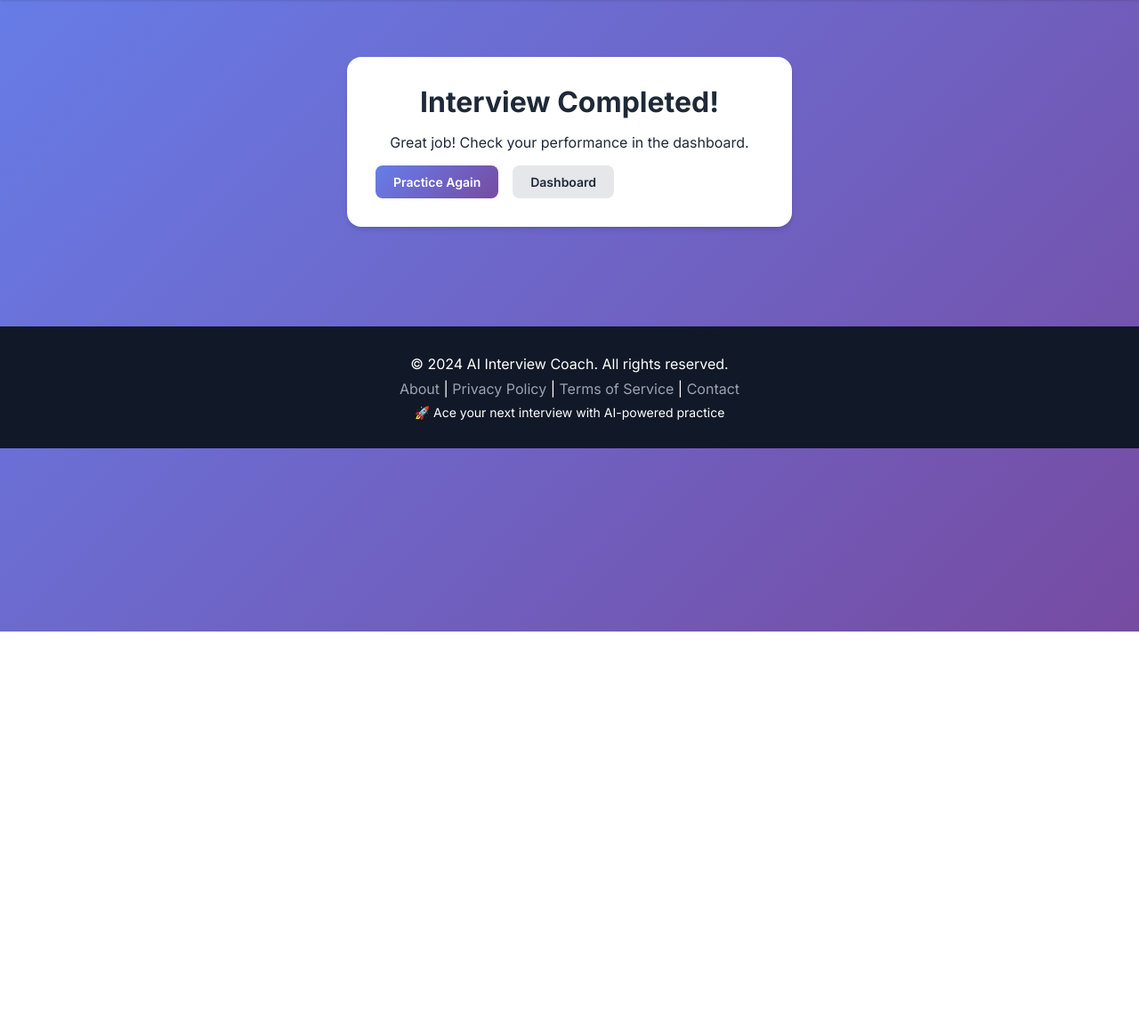
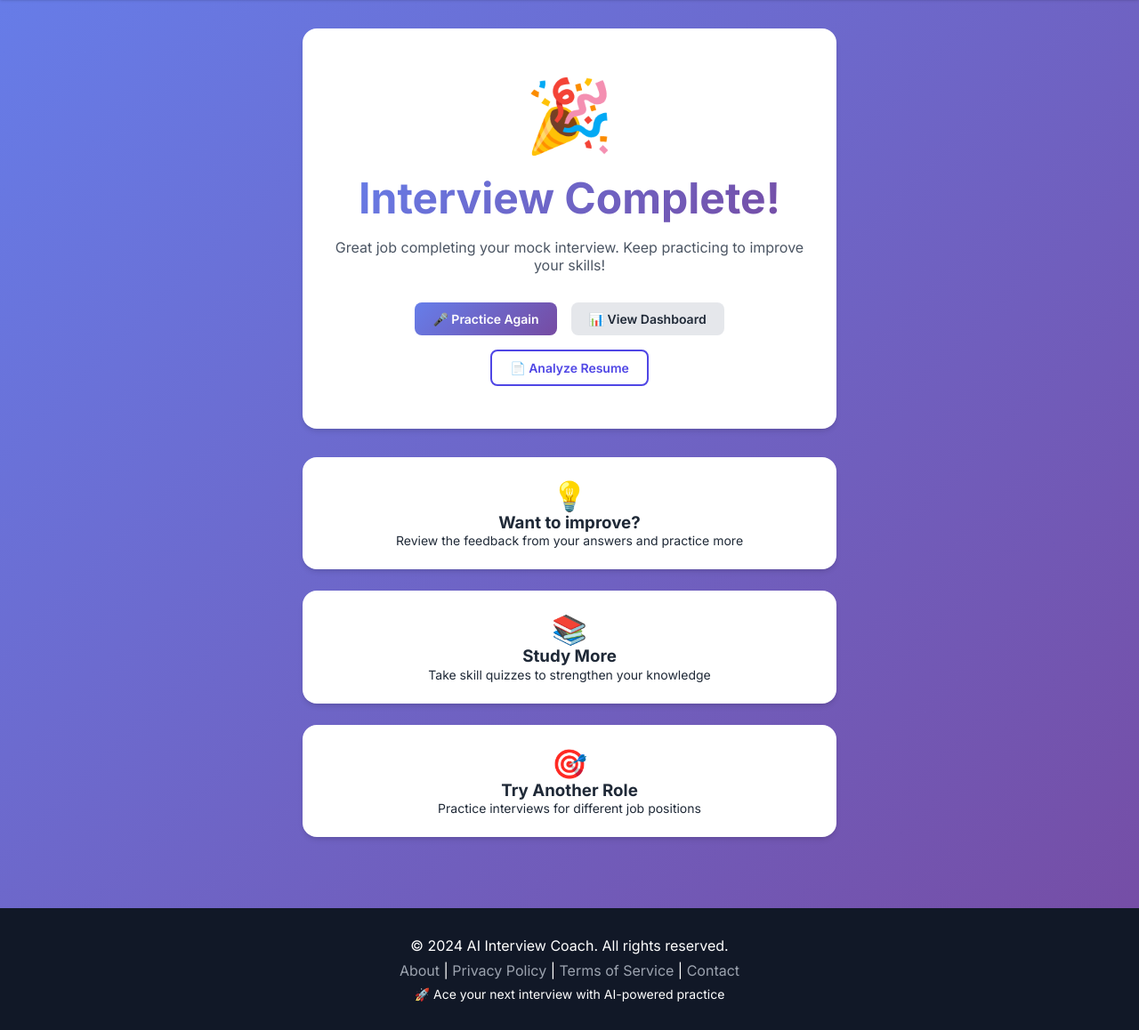
Before and after one commit to devanshsinghtomar/AI-interview-coach-module, a Flask app: page /interview-complete in a window 1280 px wide. Shown: the part 90-1248 px from the top of the page at 89% size. Before the commit the page ends 800 px from the top, so only its background shows below. Run offline with Flask 3, Linux system fonts and the light colour scheme; the visitor is signed in with stand-in values (Sample User, id 1).

Commit message:
Update interview_complete.html

```diff
--- a/templates/interview_complete.html
+++ b/templates/interview_complete.html
@@ -1,14 +1,45 @@
-<!-- templates/interview_complete.html -->
 {% extends "base.html" %}
+
+{% block title %}Interview Complete - AI Interview Coach{% endblock %}
+
 {% block content %}
-<div style="max-width: 500px; margin: 2rem auto; text-align: center;">
-    <div class="card" style="padding: 2rem;">
-        <i class="fas fa-trophy" style="font-size: 4rem; color: #f59e0b;"></i>
-        <h2>Interview Completed!</h2>
-        <p>Great job! Check your performance in the dashboard.</p>
-        <div style="display: flex; gap: 1rem; margin-top: 1rem;">
-            <a href="/mock-interview" class="btn btn-primary">Practice Again</a>
-            <a href="/dashboard" class="btn btn-secondary">Dashboard</a>
+<div style="max-width: 600px; margin: 0 auto; text-align: center;" class="fade-in">
+    <div class="card">
+        <div class="card-body" style="padding: 3rem 2rem;">
+            <div style="font-size: 5rem;">🎉</div>
+            <h1 style="margin: 1rem 0;">Interview Complete!</h1>
+            <p style="color: var(--gray-600); margin-bottom: 2rem;">
+                Great job completing your mock interview. Keep practicing to improve your skills!
+            </p>
+            <div style="display: flex; gap: 1rem; justify-content: center; flex-wrap: wrap;">
+                <a href="{{ url_for('mock_interview') }}" class="btn btn-primary">🎤 Practice Again</a>
+                <a href="{{ url_for('dashboard') }}" class="btn btn-secondary">📊 View Dashboard</a>
+                <a href="{{ url_for('resume_analysis') }}" class="btn btn-outline">📄 Analyze Resume</a>
+            </div>
+        </div>
+    </div>
+
+    <div class="grid" style="margin-top: 2rem;">
+        <div class="card">
+            <div class="card-body" style="text-align: center;">
+                <div style="font-size: 2rem;">💡</div>
+                <h3>Want to improve?</h3>
+                <p style="font-size: 0.875rem;">Review the feedback from your answers and practice more</p>
+            </div>
+        </div>
+        <div class="card">
+            <div class="card-body" style="text-align: center;">
+                <div style="font-size: 2rem;">📚</div>
+                <h3>Study More</h3>
+                <p style="font-size: 0.875rem;">Take skill quizzes to strengthen your knowledge</p>
+            </div>
+        </div>
+        <div class="card">
+            <div class="card-body" style="text-align: center;">
+                <div style="font-size: 2rem;">🎯</div>
+                <h3>Try Another Role</h3>
+                <p style="font-size: 0.875rem;">Practice interviews for different job positions</p>
+            </div>
         </div>
     </div>
 </div>
```
